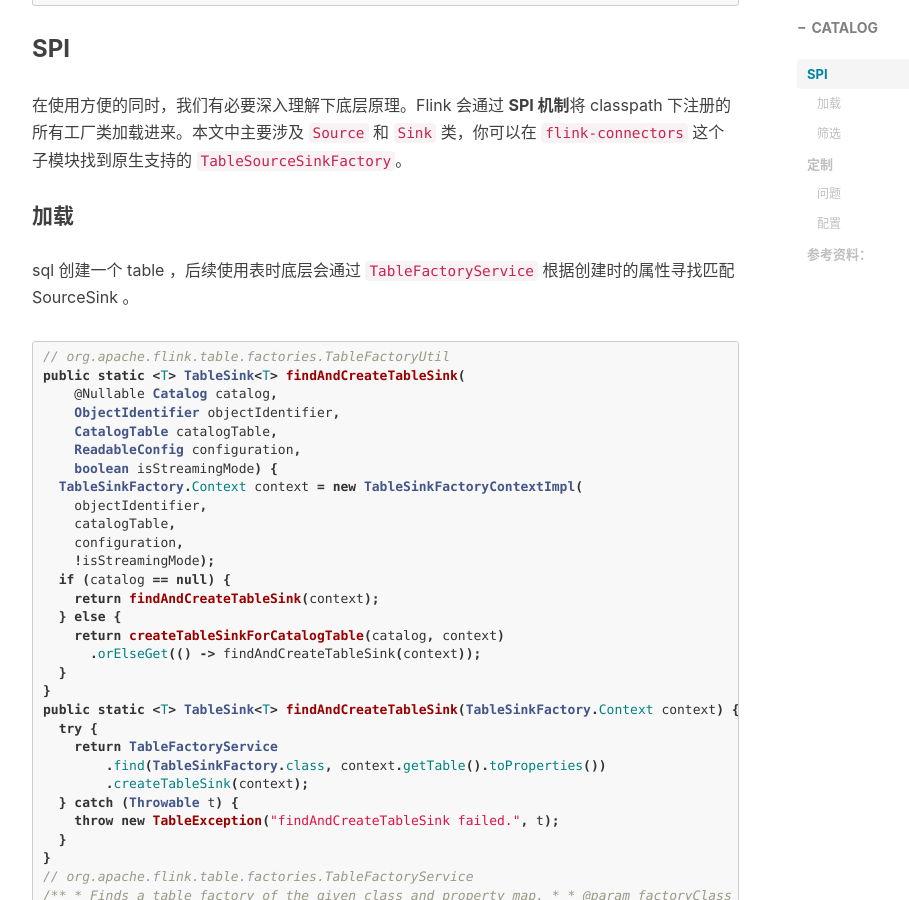
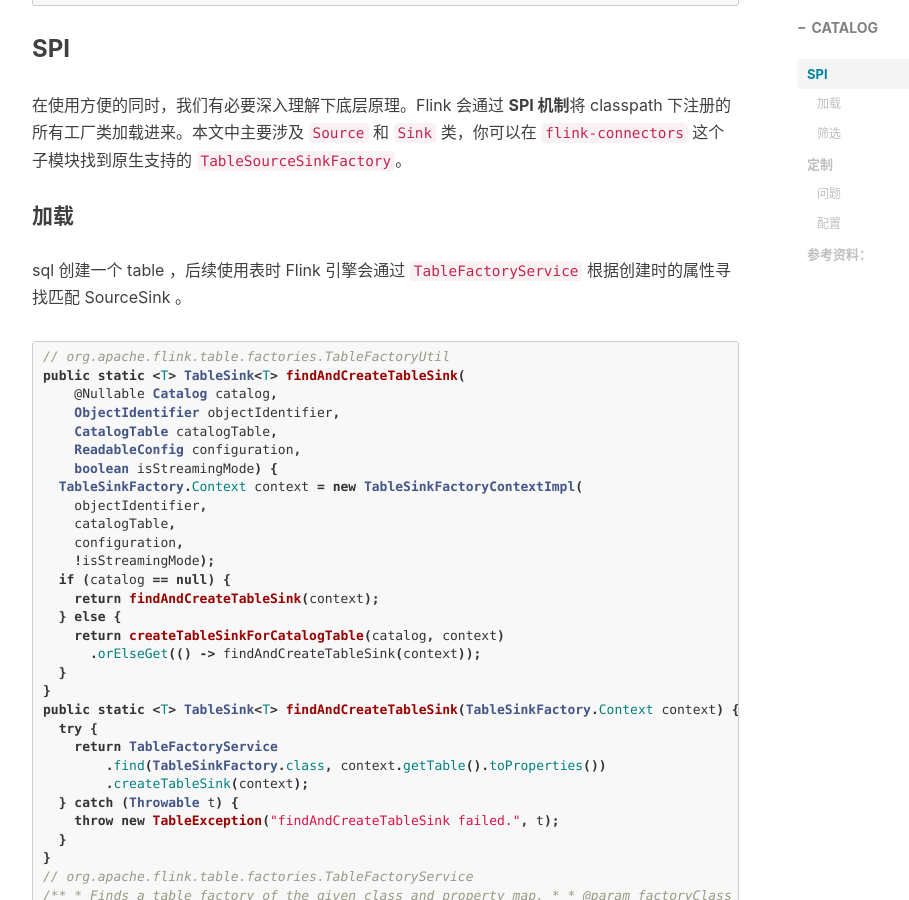
Before and after one commit to vendanner/vendanner.github.io, a Jekyll site: the page built from _posts/2020-08-10-Flink SQL 之 Create Table.md, in a window 1280 px wide and 900 px high, scrolled down 1223 px. Shown: the whole window, without its empty margins (233-1142 px from the left). Built offline with Jekyll 4.4.1, drawn with Linux system fonts in a browser that asks for light colours; nearby versions of some CDN libraries; comment, search, counter and statistics services are not loaded.

Commit message:
Update 2020-08-10-Flink SQL 之 Create Table.md

````diff
--- a/_posts/2020-08-10-Flink SQL 之 Create Table.md
+++ b/_posts/2020-08-10-Flink SQL 之 Create Table.md
@@ -57,7 +57,7 @@
 
 #### 加载
 
-sql 创建一个 table ，后续使用表时底层会通过 `TableFactoryService` 根据创建时的属性寻找匹配 SourceSink 。
+sql 创建一个 table ，后续使用表时 Flink 引擎会通过 `TableFactoryService` 根据创建时的属性寻找匹配 SourceSink 。
 
 ```java
 // org.apache.flink.table.factories.TableFactoryUtil
````
